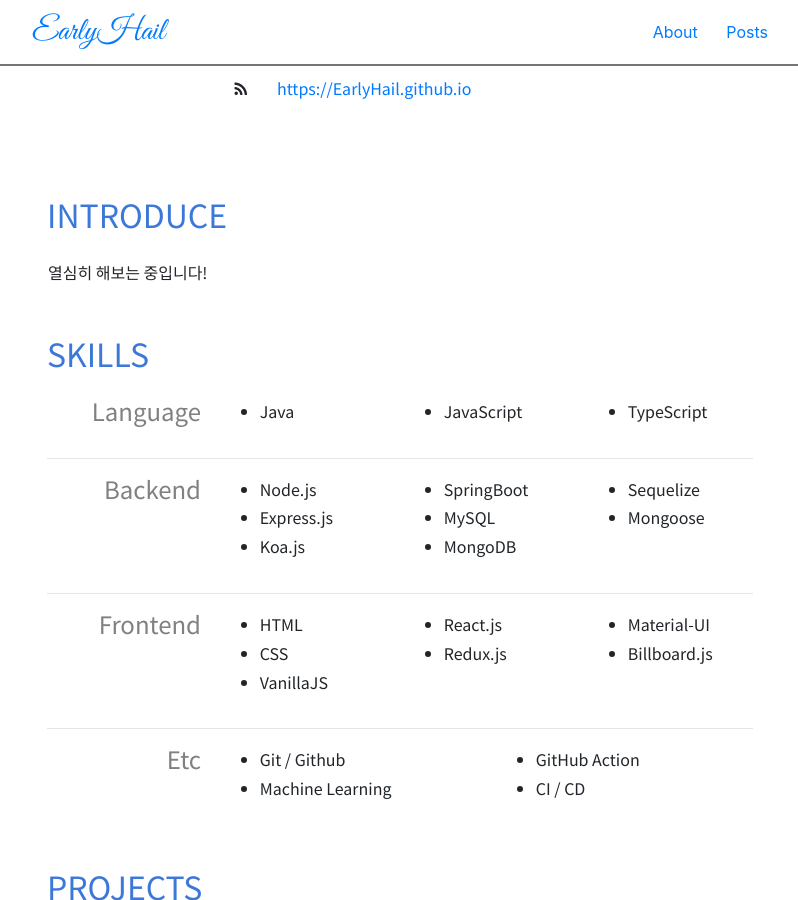
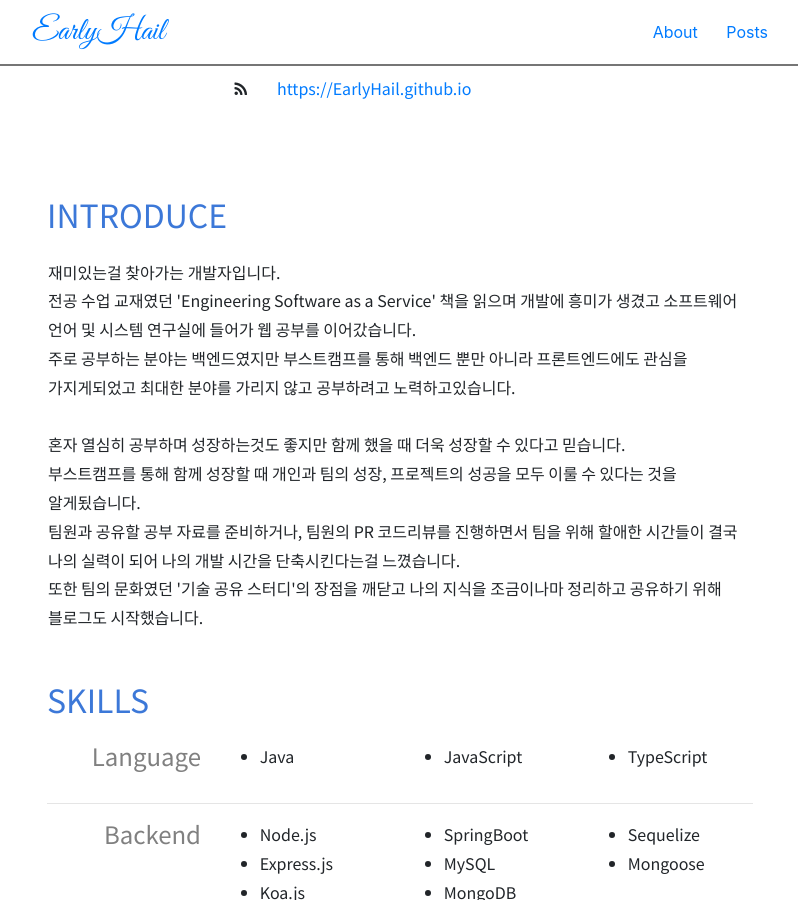
Before and after one commit to EarlyHail/EarlyHail.github.io, a Jekyll site: the page built from about.html, in a window 1280 px wide and 900 px high, scrolled down 385 px. Shown: the whole window, without its empty margins (240-1038 px from the left). Built offline with Jekyll 4.4.1, drawn with Linux system fonts in a browser that asks for light colours; nearby versions of some CDN libraries.

Commit message:
[about] 자기소개 수정

```diff
--- a/about.html
+++ b/about.html
@@ -118,7 +118,14 @@ main_nav: true
           </div>
         </div>
         <div class="row pl-3">
-          열심히 해보는 중입니다!
+          재미있는걸 찾아가는 개발자입니다.<br>
+          전공 수업 교재였던 'Engineering Software as a Service' 책을 읽으며 개발에 흥미가 생겼고 소프트웨어 언어 및 시스템 연구실에 들어가 웹 공부를 이어갔습니다. <br>
+          주로 공부하는 분야는 백엔드였지만 부스트캠프를 통해 백엔드 뿐만 아니라 프론트엔드에도 관심을 가지게되었고 최대한 분야를 가리지 않고 공부하려고 노력하고있습니다.<br>
+          <br>
+          혼자 열심히 공부하며 성장하는것도 좋지만 함께 했을 때 더욱 성장할 수 있다고 믿습니다.<br>
+          부스트캠프를 통해 함께 성장할 때 개인과 팀의 성장, 프로젝트의 성공을 모두 이룰 수 있다는 것을 알게됬습니다.<br>
+          팀원과 공유할 공부 자료를 준비하거나, 팀원의 PR 코드리뷰를 진행하면서 팀을 위해 할애한 시간들이 결국 나의 실력이 되어 나의 개발 시간을 단축시킨다는걸 느꼈습니다.<br>
+          또한 팀의 문화였던 '기술 공유 스터디'의 장점을 깨닫고 나의 지식을 조금이나마 정리하고 공유하기 위해 블로그도 시작했습니다.<br>
         </div>
       </div>
     </div>
```
